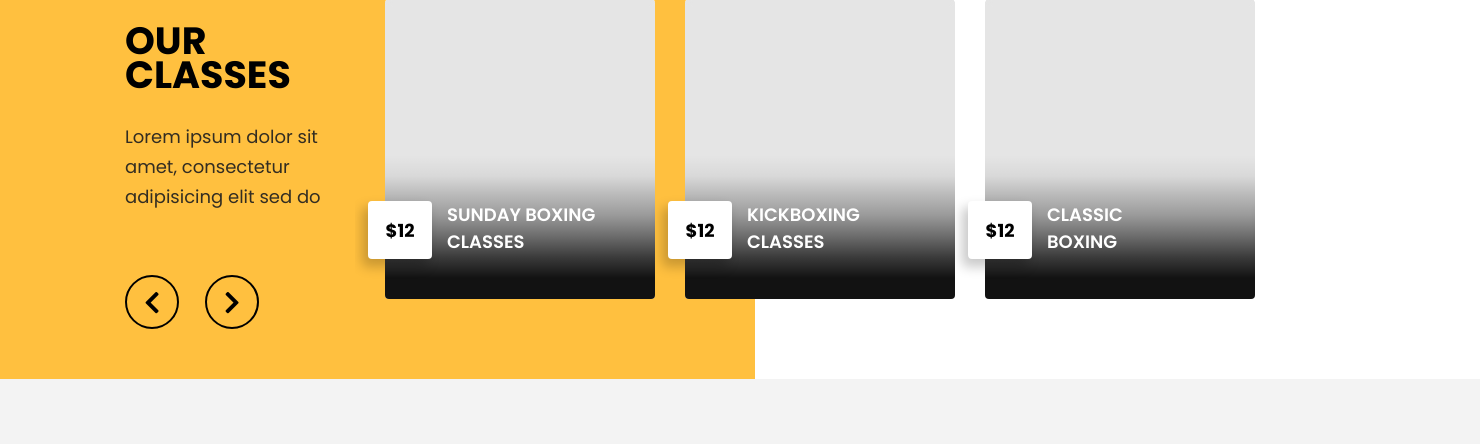
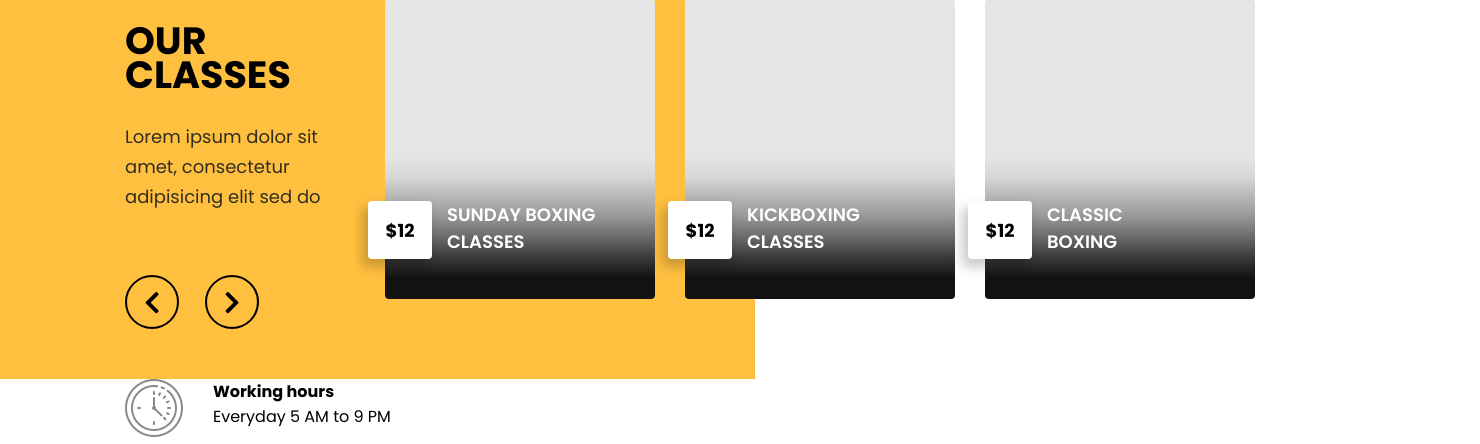
Before and after one commit to vladZakiev/Academy, a PHP site: page / in a window 1480 px wide; the page is wider, and only the part inside the window is pictured. Shown: the part 1041-1485 px from the top of that part. Before the commit the page ends 1420 px from the top of that part, so only its background shows below. Run offline with PHP 8.4, Linux system fonts and the light colour scheme.

Commit message:
icon box

```diff
--- /dev/null
+++ b/src/css/icons.css
@@ -0,0 +1,48 @@
+@font-face {
+  font-family: 'betop';
+  src:  url('fonts/betop.eot?492gcy');
+  src:  url('fonts/betop.eot?492gcy#iefix') format('embedded-opentype'),
+    url('fonts/betop.ttf?492gcy') format('truetype'),
+    url('fonts/betop.woff?492gcy') format('woff'),
+    url('fonts/betop.svg?492gcy#betop') format('svg');
+  font-weight: normal;
+  font-style: normal;
+  font-display: block;
+}
+
+[class^="icon-"], [class*=" icon-"] {
+  /* use !important to prevent issues with browser extensions that change fonts */
+  font-family: 'betop' !important;
+  speak: never;
+  font-style: normal;
+  font-weight: normal;
+  font-variant: normal;
+  text-transform: none;
+  line-height: 1;
+
+  /* Better Font Rendering =========== */
+  -webkit-font-smoothing: antialiased;
+  -moz-osx-font-smoothing: grayscale;
+}
+
+.icon-address-icon:before {
+  content: "\e900";
+}
+.icon-clock-icon:before {
+  content: "\e901";
+}
+.icon-icon-boxing:before {
+  content: "\e902";
+}
+.icon-icon-fitness:before {
+  content: "\e903";
+}
+.icon-icon-karate:before {
+  content: "\e904";
+}
+.icon-icon-other:before {
+  content: "\e905";
+}
+.icon-phone-icon:before {
+  content: "\e906";
+}
--- a/src/index.html
+++ b/src/index.html
@@ -6,6 +6,7 @@
     <meta name="viewport" content="width=device-width, initial-scale=1.0">
     <link rel="stylesheet" href="css/style.css">
     <link rel="stylesheet" href="css/slick.css">
+    <link rel="stylesheet" href="css/icons.css">
     <link rel="stylesheet" href="https://use.fontawesome.com/releases/v5.15.4/css/all.css" integrity="sha384-DyZ88mC6Up2uqS4h/KRgHuoeGwBcD4Ng9SiP4dIRy0EXTlnuz47vAwmeGwVChigm" crossorigin="anonymous">
     <link rel="preconnect" href="https://fonts.googleapis.com">
     <link rel="preconnect" href="https://fonts.gstatic.com" crossorigin>
@@ -159,10 +160,23 @@
                 </div>
             </div>
         </div>
-        <script src="https://code.jquery.com/jquery-3.6.0.min.js"></script>
-        <script src="js/slick.min.js"></script>
-        <script src="js/script.js"></script>
+
+        <div class="icon_boxes">
+            <div class="container">
+                <div class="icon_boxes_wrapper">
+                    <div class="icon_box">
+                        <div class="icon_box_icon"><img src="icons/clock icon.png" alt="clock"></div>
+                        <div class="icon_box_info">
+                            <h4 class="icon_box_info_heading">Working hours</h4>
+                            <div class="icon_box_info_text">Everyday  5 AM to 9 PM</div>
+                        </div>
+                    </div>
+                </div>
+            </div>
+        </div>
     </div>
-
+    <script src="https://code.jquery.com/jquery-3.6.0.min.js"></script>
+    <script src="js/slick.min.js"></script>
+    <script src="js/script.js"></script>
 </body>
 </html>
--- /dev/null
+++ b/src/scss/_icon_boxes.scss
@@ -0,0 +1,12 @@
+.icon_boxes{
+    &_wrapper{
+        display: flex;
+        justify-content: space-between;
+    }
+    .icon_box{
+        display: flex;
+        &_icon{
+            margin-right: 30px;
+        }
+    }
+}
--- a/src/scss/style.scss
+++ b/src/scss/style.scss
@@ -14,3 +14,4 @@ $first-color:#ffc03f;
 @import 'header';
 @import 'main_block';
 @import 'classes_block';
+@import 'icon_boxes';
```
Also changed, not shown: src/css/style.css, src/icons/address icon.png (added), src/icons/clock icon.png (added), src/icons/phone icon.png (added).
